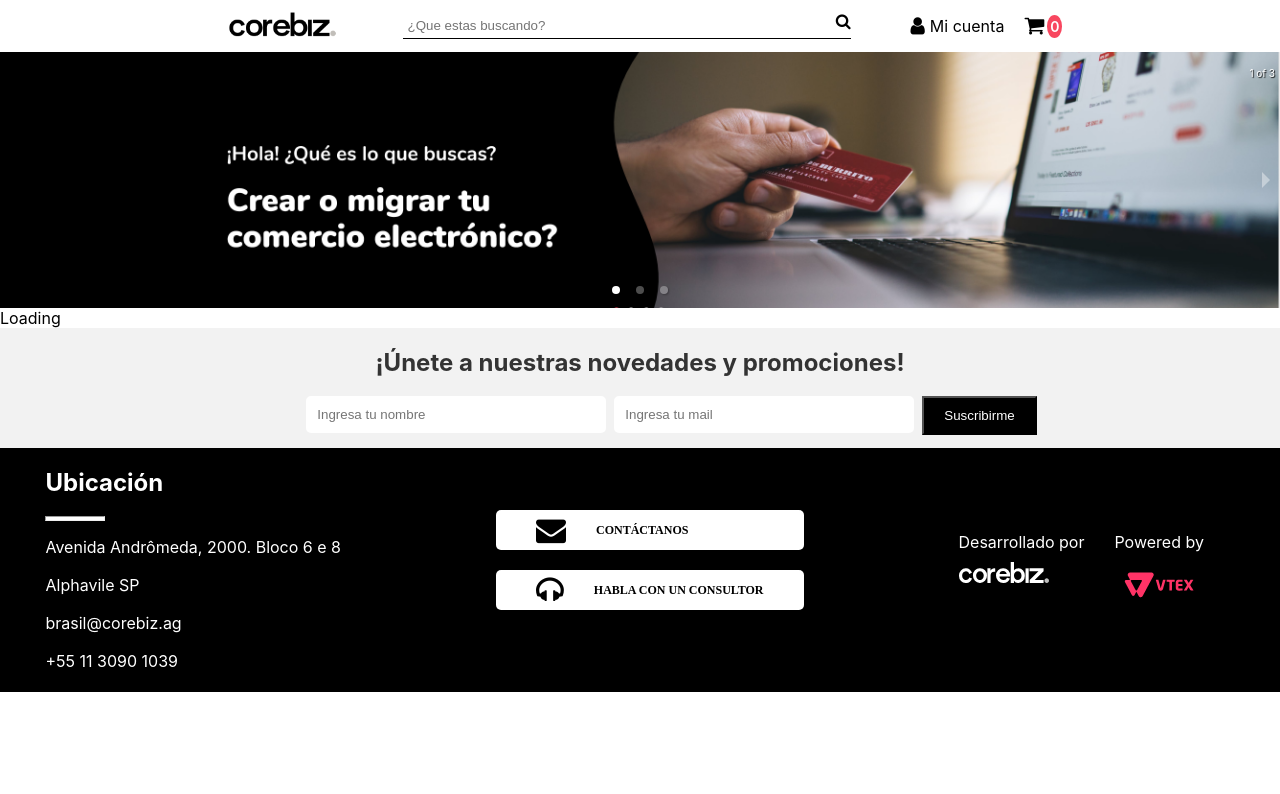
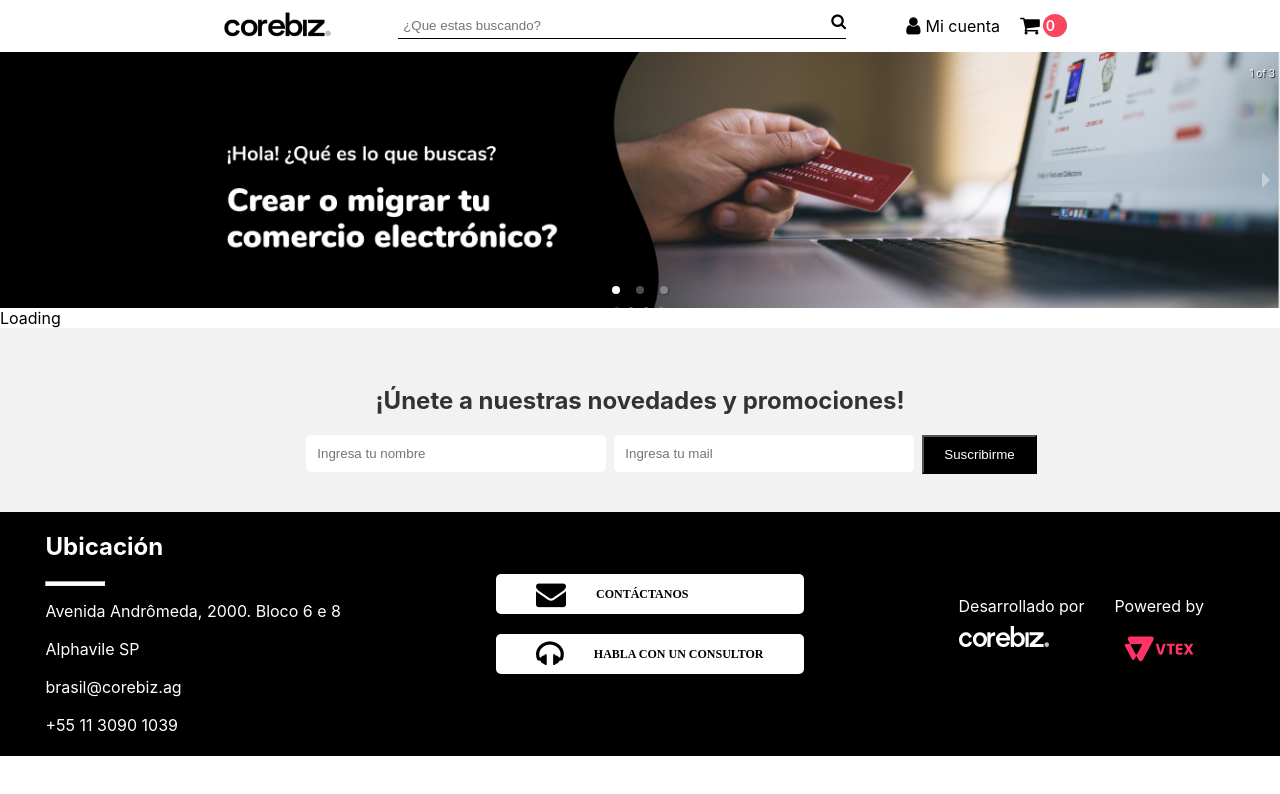
Before and after one commit to Samiserf/corebizChallenge, a React (Create React App) app: page / in a window 1280 px wide. Shown: the top 794 px of the page. Built offline with nearby package versions, Linux system fonts and the light colour scheme; no server answers.

Commit message:
last changes

```diff
--- a/src/components/formContact/formContact.js
+++ b/src/components/formContact/formContact.js
@@ -4,6 +4,8 @@ import css from "./styles.module.scss";
 export default function Header() {
   const [name, setName] = React.useState("");
   const [email, setEmail] = React.useState("");
+
+  const [callApiControl, setCallApiControl] = React.useState(false);
 
   const [responseFormApi, setResponseFormApi] = React.useState("");
 
@@ -26,6 +28,15 @@ export default function Header() {
     if (email === "") {
       setErrorMail("El email esta vacio.");
     }
+    setCallApiControl(!callApiControl);
+  }
+
+  React.useEffect(() => {
+    console.log("akljsdkjlsad");
+    console.log(email);
+    console.log(errorName);
+    console.log(name);
+    console.log(errorMail);
     if (email !== "" && errorName === "" && name !== "" && errorMail === "") {
       fetch("https://corebiz-test.herokuapp.com/api/v1/newsletter", {
         method: "POST",
@@ -36,23 +47,30 @@ export default function Header() {
         .then((res) => setResponseFormApi(res))
         .catch((err) => console.error(err));
     }
-  }
+  }, [callApiControl]);
+
+  React.useEffect(() => {
+    responseFormApi &&
+      setTimeout(() => {
+        setResponseFormApi(undefined);
+      }, 4000);
+  }, [responseFormApi]);
 
   //This useEffect catch success or errors in api and show with Alert (Change for SnackBar)
 
-  React.useEffect(() => {
-    if (
-      responseFormApi.message === "Created successfully" &&
-      !!responseFormApi
-    ) {
-      alert("Solicitud enviada correctamente");
-    } else if (
-      responseFormApi.message !== "Created successfully" &&
-      !!responseFormApi
-    ) {
-      alert(responseFormApi.message);
-    }
-  }, [responseFormApi]);
+  // React.useEffect(() => {
+  //   if (
+  //     responseFormApi.message === "Created successfully" &&
+  //     !!responseFormApi
+  //   ) {
+  //     alert("Solicitud enviada correctamente");
+  //   } else if (
+  //     responseFormApi.message !== "Created successfully" &&
+  //     !!responseFormApi
+  //   ) {
+  //     alert(responseFormApi.message);
+  //   }
+  // }, [responseFormApi]);
 
   //Manaje state with function
 
@@ -86,6 +104,13 @@ export default function Header() {
           Suscribirme
         </button>
       </div>
+      {responseFormApi ? (
+        responseFormApi.message === "Created successfully" ? (
+          <p style={{ color: "green" }}>Se ha registrado correctamente</p>
+        ) : (
+          <p style={{ color: "red" }}>{responseFormApi.message}</p>
+        )
+      ) : null}
     </section>
   );
 }
--- a/src/components/formContact/styles.module.scss
+++ b/src/components/formContact/styles.module.scss
@@ -1,6 +1,7 @@
 .formContact {
   width: 100%;
-  min-height: 15vh;
+  height: auto;
+  padding: 3%;
   background: #f2f2f2 0% 0% no-repeat padding-box;
   display: flex;
   align-items: center;
--- a/src/components/nav/nav.js
+++ b/src/components/nav/nav.js
@@ -34,7 +34,9 @@ export default function Nav() {
           </div>
           <div className={css.cart}>
             <i className="fa fa-shopping-cart fa-lg" aria-hidden="true"></i>
-            <p>{cart}</p>
+            <div className={css.NumberProductCard}>
+              <p>{cart}</p>
+            </div>
           </div>
         </div>
         <div className={css.navBottom}>
--- a/src/components/nav/styles.module.scss
+++ b/src/components/nav/styles.module.scss
@@ -68,6 +68,9 @@
       display: flex;
       align-items: center;
       cursor: pointer;
+      .NumberProductCard {
+        width: 30px;
+        height: 30px;
         p {
           background: #f8475f;
           border-radius: 50%;
@@ -76,6 +79,7 @@
           margin: 3px;
           color: white;
           font-weight: 600;
+        }
       }
     }
   }
```
Lines whose indentation alone changed are shown as unchanged.
